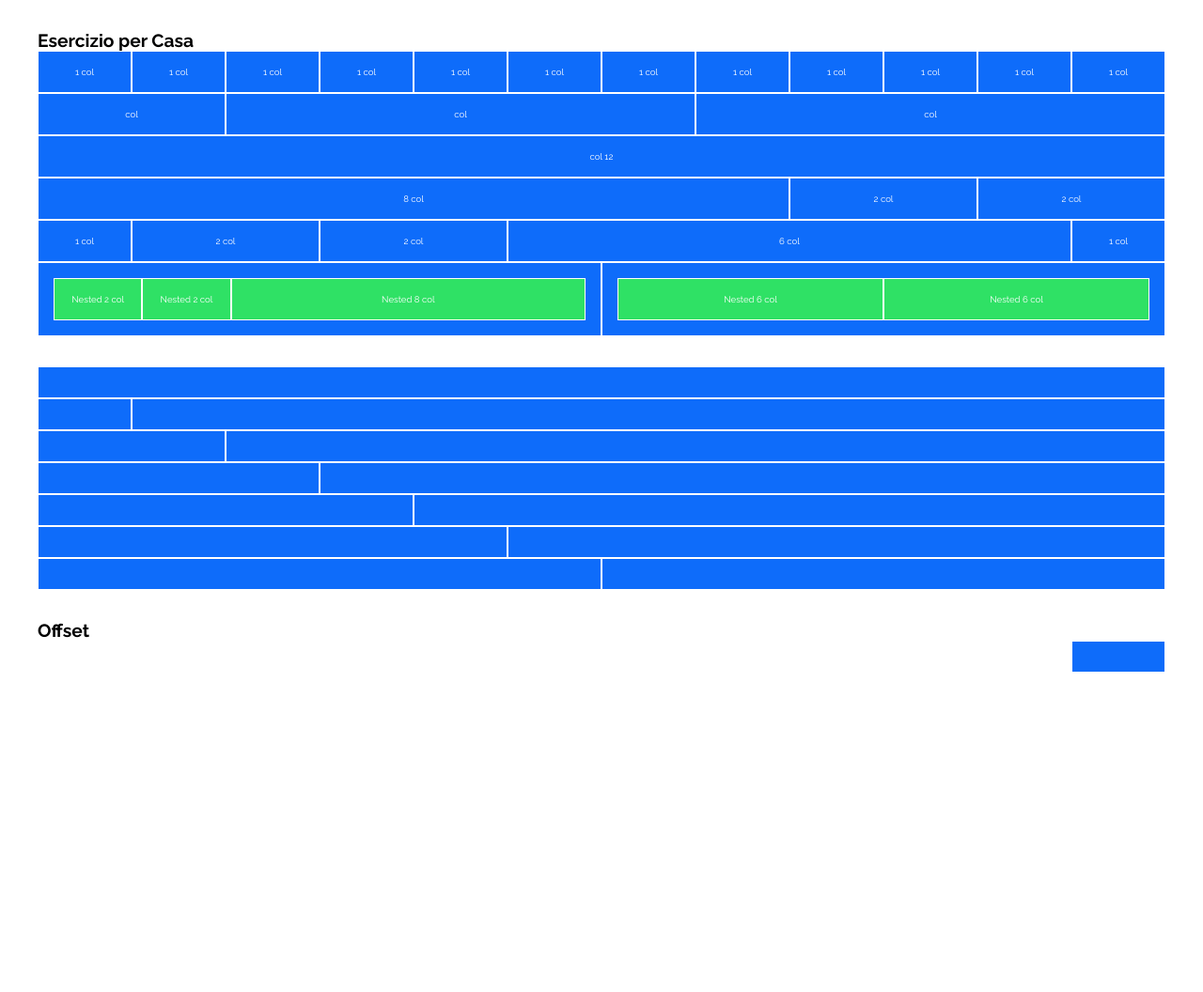
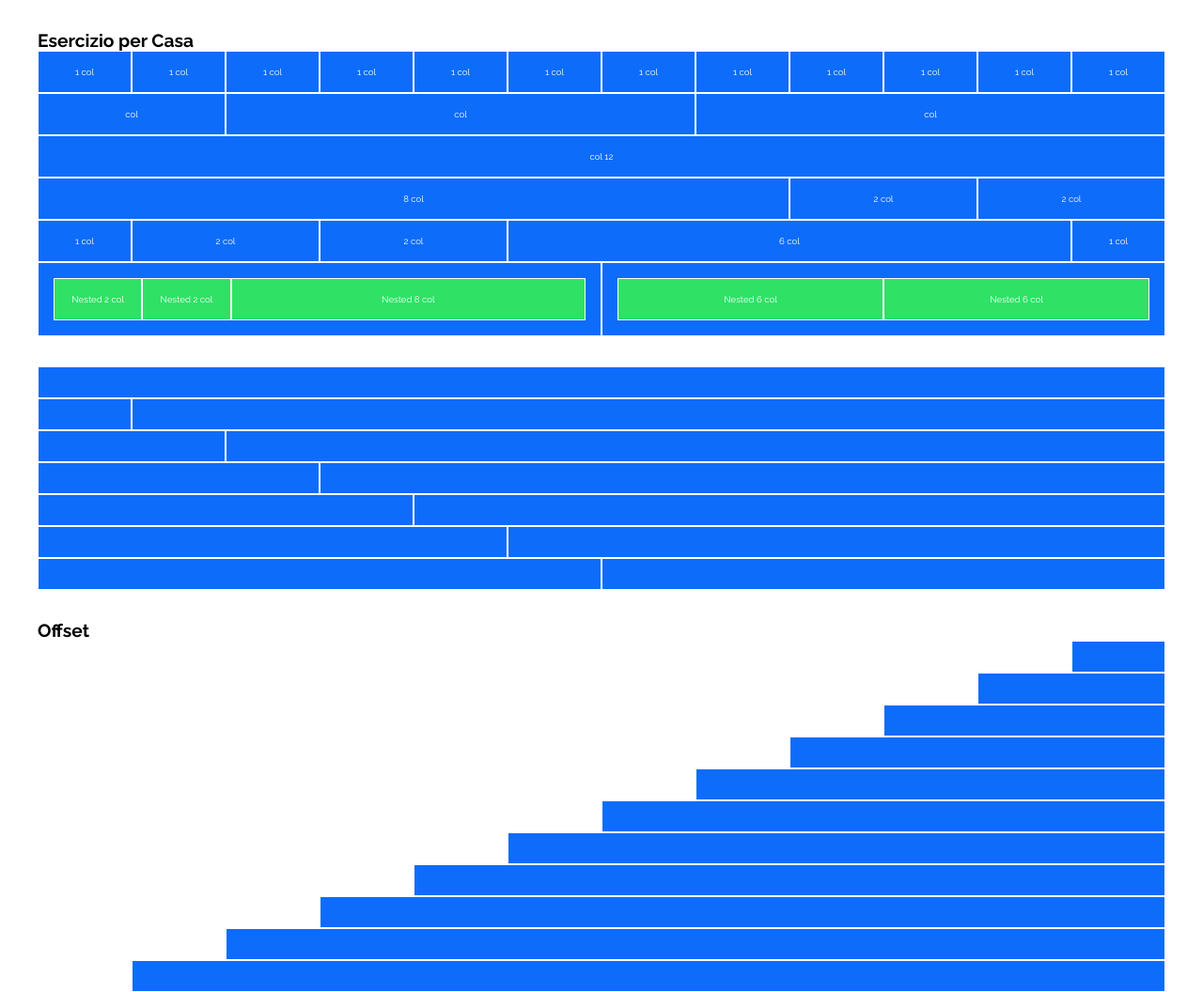
Before and after one commit to Ericson-Manalo/html-css-12bool, a plain HTML site: page index.html in a window 1280 px wide. Shown: the whole page at 94% size. Before the commit the page ends 800 px from the top, so only its background shows below. Drawn offline with Linux system fonts and the light colour scheme.

Commit message:
made the third container with offset +col

```diff
--- a/index.html
+++ b/index.html
@@ -213,6 +213,46 @@
             <div class="col-offset-11 col-1"></div>
         </div>
 
+        <div class="row">
+            <div class="col-offset-10 col-2"></div>
+        </div>
+
+        <div class="row">
+            <div class="col-offset-9 col-3"></div>
+        </div>
+
+        <div class="row">
+            <div class="col-offset-8 col-4"></div>
+        </div>
+
+        <div class="row">
+            <div class="col-offset-7 col-5"></div>
+        </div>
+
+        <div class="row">
+            <div class="col-offset-6 col-6"></div>
+        </div>
+
+        <div class="row">
+            <div class="col-offset-5 col-7"></div>
+        </div>
+
+        <div class="row">
+            <div class="col-offset-4 col-8"></div>
+        </div>
+
+        <div class="row">
+            <div class="col-offset-3 col-9"></div>
+        </div>
+
+        <div class="row">
+            <div class="col-offset-2 col-10"></div>
+        </div>
+
+        <div class="row">
+            <div class="col-offset-1 col-11"></div>
+        </div>
+
     </div>
 
 
```
